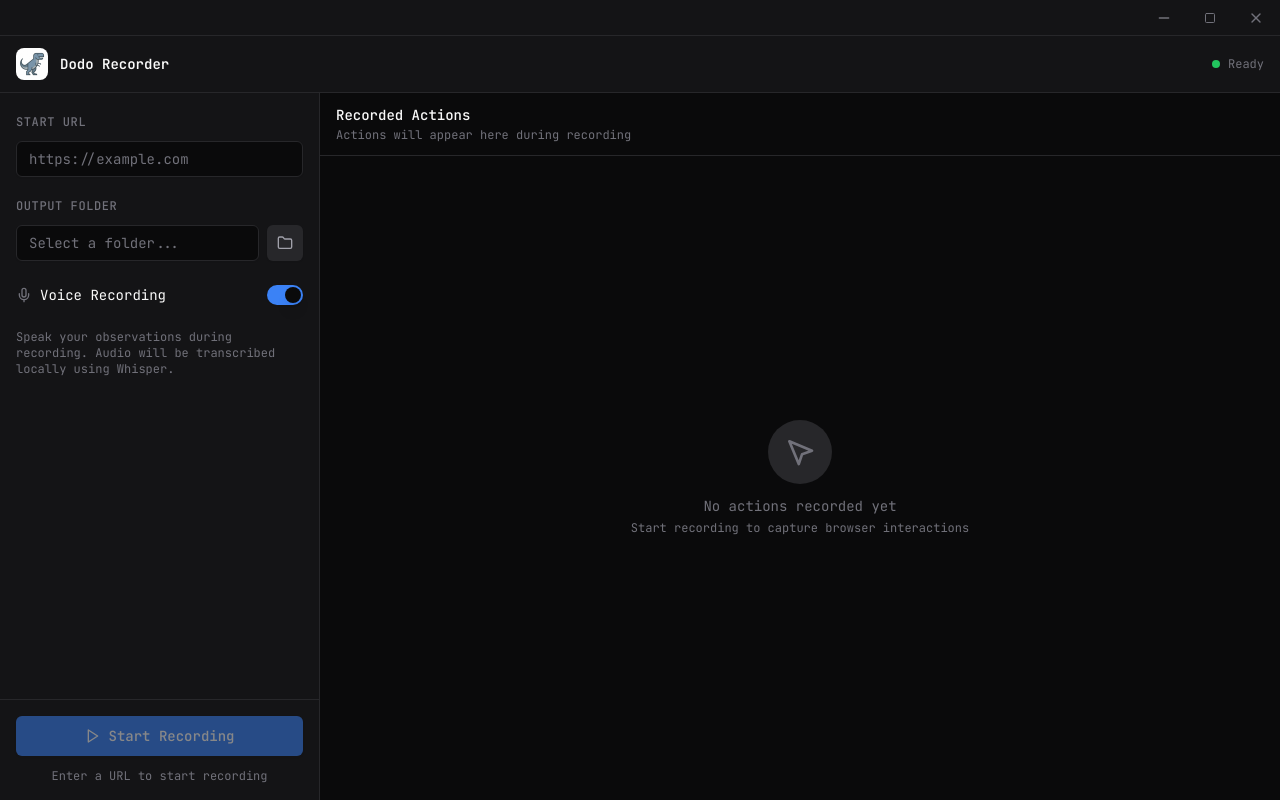
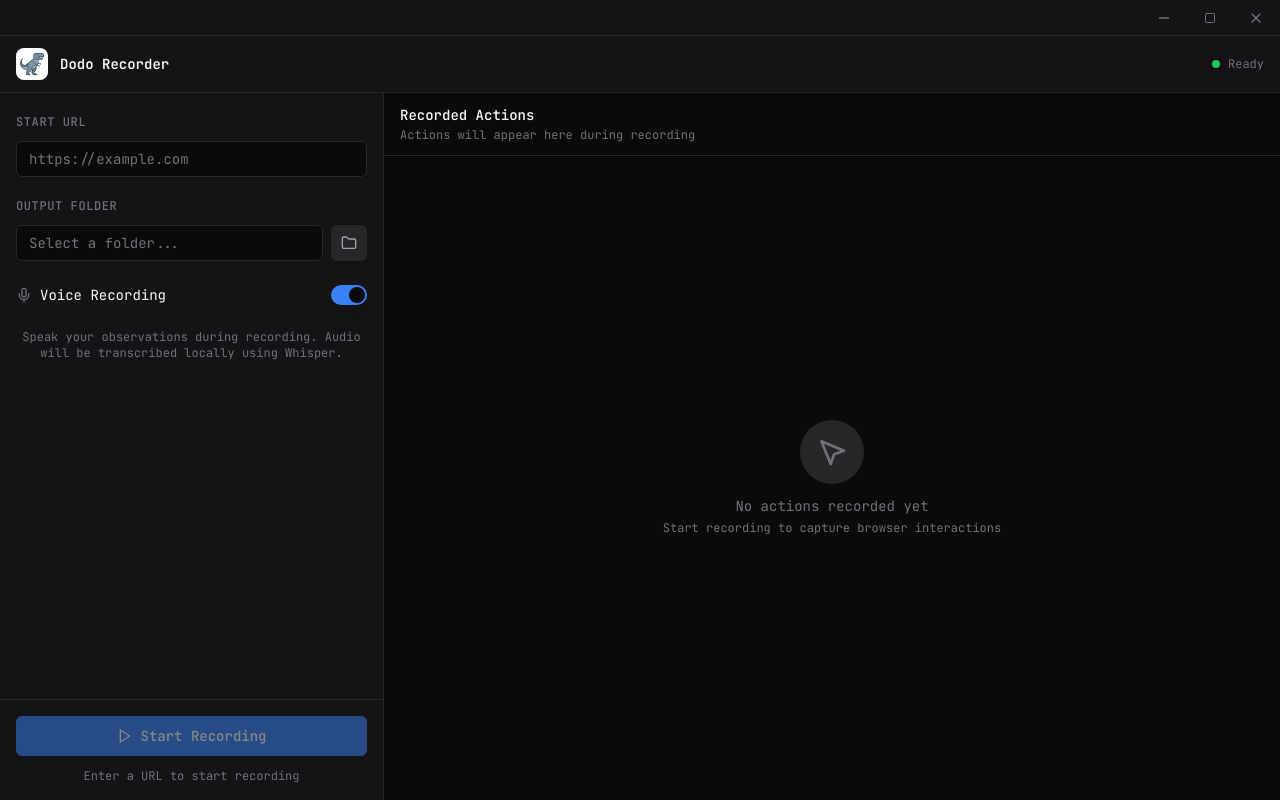
Before and after one commit to dodosaurus/dodo-recorder, a React (Vite) app: page / in a window 1280 px wide. Built offline with nearby package versions, Linux system fonts and the light colour scheme.

Commit message:
adapting UI a bit

```diff
--- a/src/App.tsx
+++ b/src/App.tsx
@@ -24,7 +24,7 @@
       </header>
 
       <main className="flex-1 flex overflow-hidden">
-        <aside className="w-80 border-r border-border bg-card flex flex-col">
+        <aside className="w-96 border-r border-border bg-card flex flex-col">
           <SettingsPanel />
           <RecordingControls />
         </aside>
--- a/src/components/SettingsPanel.tsx
+++ b/src/components/SettingsPanel.tsx
@@ -109,11 +109,6 @@
             <Folder className="h-4 w-4" />
           </Button>
         </div>
-        {outputPath && (
-          <p className="text-xs text-muted-foreground truncate" title={outputPath}>
-            {outputPath}
-          </p>
-        )}
       </div>
 
       <div className="flex items-center justify-between py-2">
@@ -129,7 +124,7 @@
       </div>
 
       {isVoiceEnabled && (
-        <p className="text-xs text-muted-foreground">
+        <p className="text-xs text-muted-foreground text-center">
           Speak your observations during recording. Audio will be transcribed locally using Whisper.
         </p>
       )}
```
